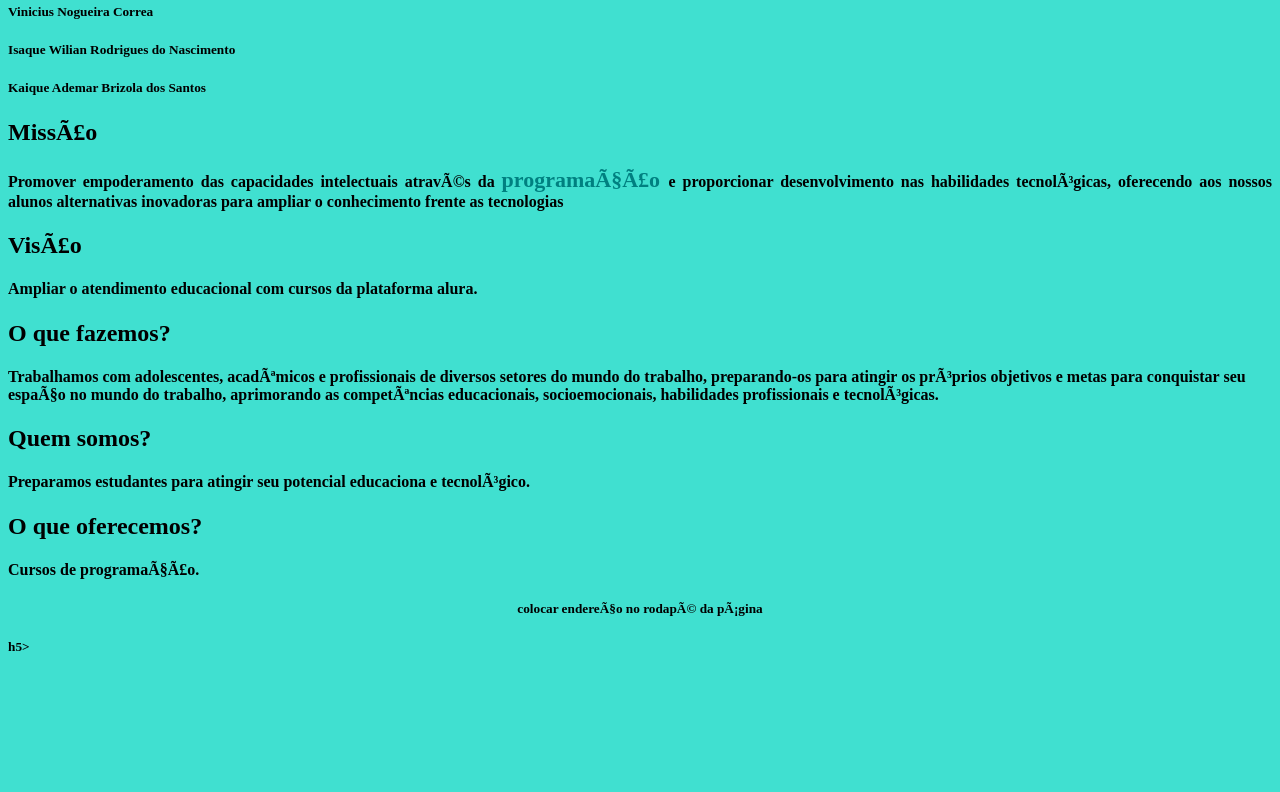
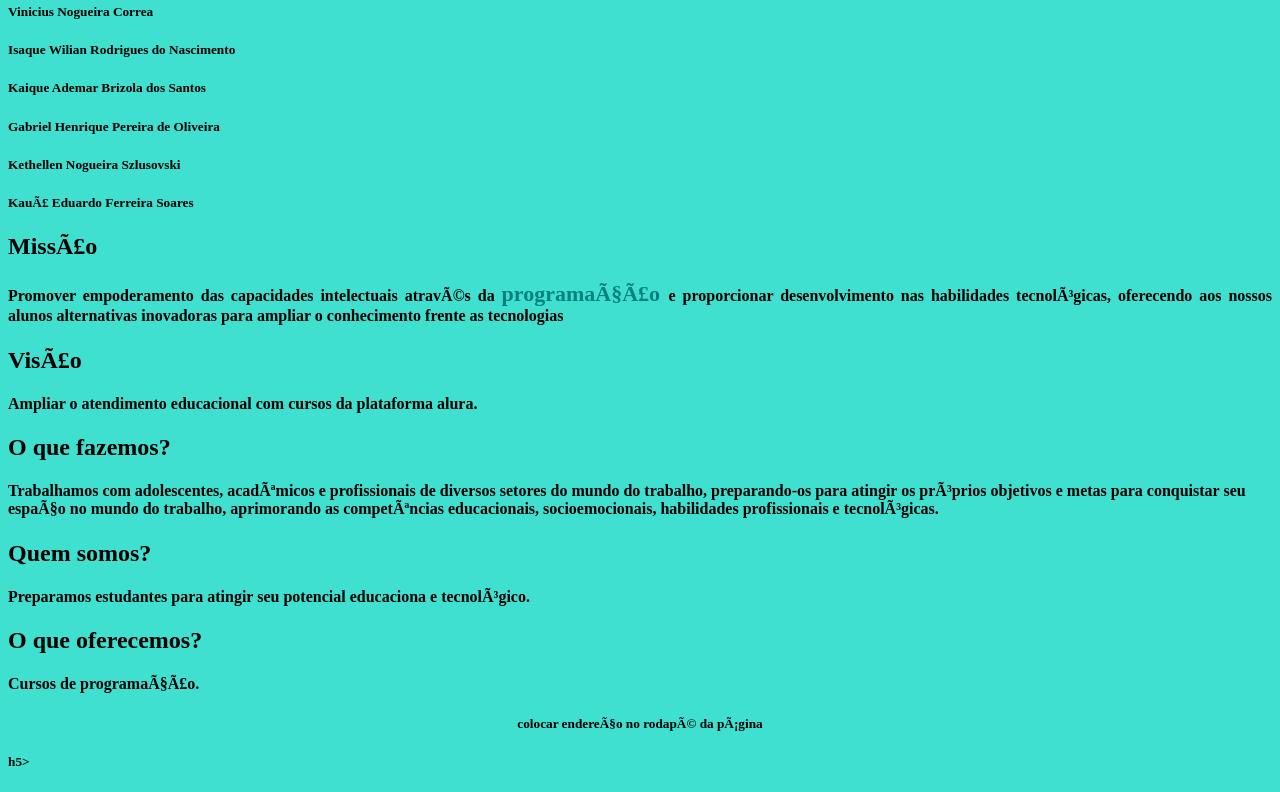
Before and after one commit to kaiquebrizola/granola, a plain HTML site: page projeto.html in a window 1280 px wide. Shown: the part 142-934 px from the top of the page. Before the commit the page ends 819 px from the top, so only its background shows below. Drawn offline with Linux system fonts and the light colour scheme.

Commit message:
Update projeto.html

```diff
--- a/projeto.html
+++ b/projeto.html
@@ -13,9 +13,12 @@
 
 
  <body bgcolor="Turquoise">
-        <h5 align=”right”>Vinicius Nogueira Correa</h5>
+         <h5 align=”right”>Vinicius Nogueira Correa</h5>
          <h5 align=”right”>Isaque Wilian Rodrigues do Nascimento </h5>
          <h5 align=”right”>Kaique Ademar Brizola dos Santos</h5>
+        <h5 align=”right”>Gabriel Henrique Pereira de Oliveira</h5>
+        <h5 align=”right”>Kethellen Nogueira Szlusovski</h5>
+        <h5 align=”right”>Kauã Eduardo Ferreira Soares </h5>
 
 
        <h2 align=”left”> <b>Missão</h2><b>
```
